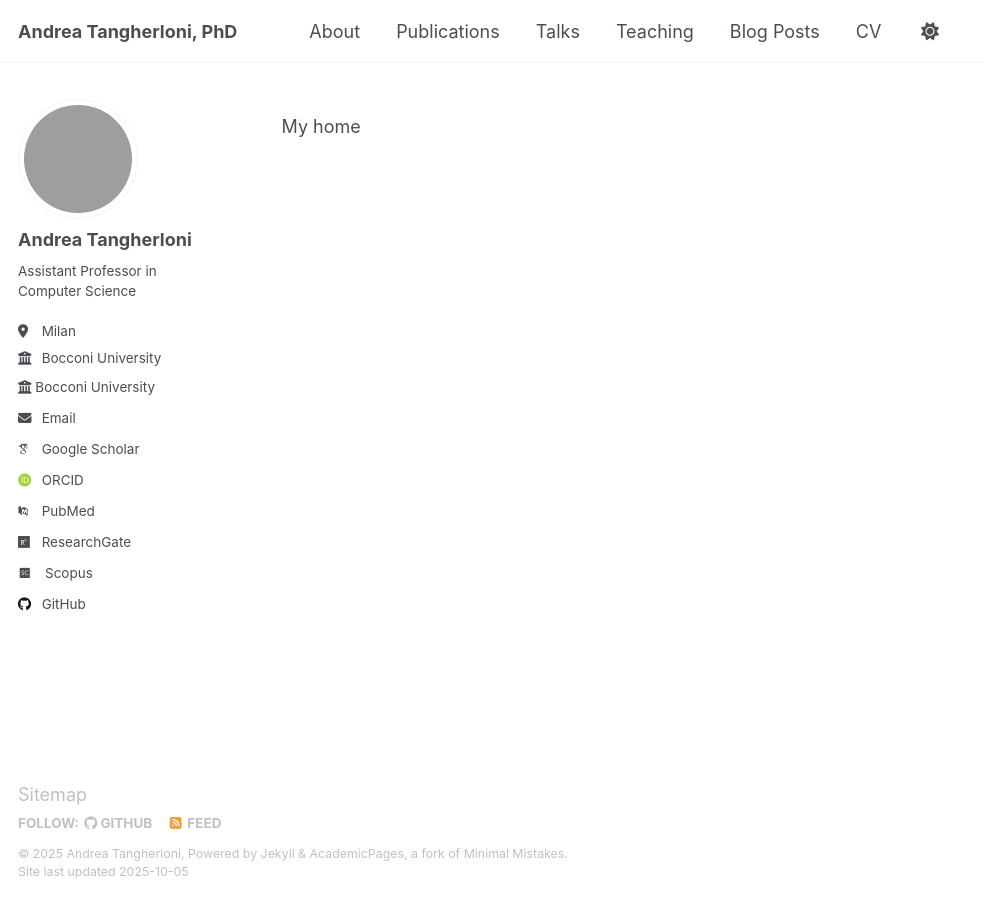
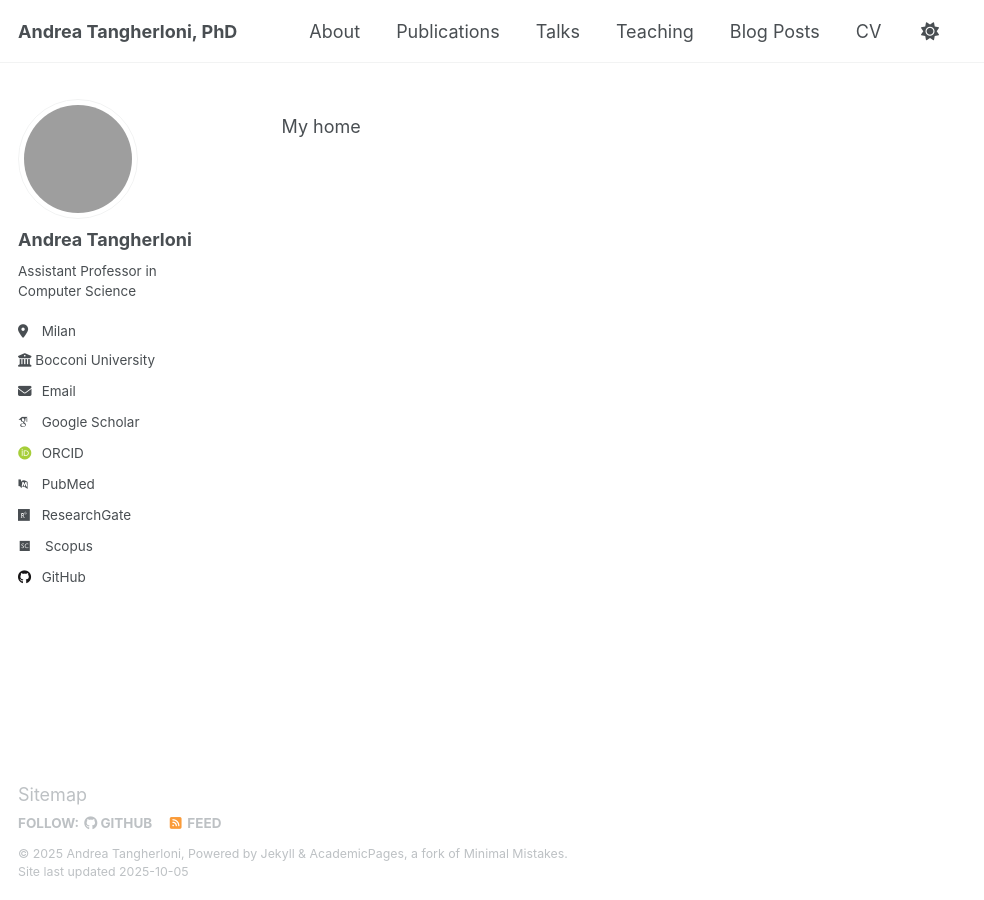
Before and after one commit to andreatangherloni/andreatangherloni.github.io, a Jekyll site: the page built from _pages/home.md, in a window 1280 px wide. Shown: the whole page, without its empty margins (0-984 px from the left). Built offline with Jekyll 4.4.1, drawn with Linux system fonts in a browser that asks for light colours; some web fonts are replaced.

Commit message:
custom link

```diff
--- a/_config.yml
+++ b/_config.yml
@@ -28,8 +28,8 @@ author:
   bio              : "Assistant Professor in Computer Science"
   location         : "Milan"
   employer         : "Bocconi University"
+  bocconi          : "https://cs.unibocconi.eu/people/andrea-tangherloni"
   # uri              :  "https://www.unibocconi.it/en"
-  bocconi          : "https://cs.unibocconi.eu/people/andrea-tangherloni"
   email            : "andrea.tangherlonin@unibocconi.it"
 
   # Academic websites
--- a/_includes/author-profile.html
+++ b/_includes/author-profile.html
@@ -3,8 +3,6 @@
 {% if page.author and site.data.authors[page.author] %}
   {% assign author = site.data.authors[page.author] %}{% else %}{% assign author = site.author %}
 {% endif %}
-
-</style>
 
 <div itemscope itemtype="http://schema.org/Person">
 
@@ -29,16 +27,26 @@
       {% if author.location %}
         <li class="author__desktop"><i class="fa-solid fa-location-dot icon-pad-right" aria-hidden="true"></i>{{ author.location }}</li>
       {% endif %}
+      <!-- {% if author.employer %}
+        <li class="author__desktop"><i class="fas fa-fw fa-building-columns icon-pad-right" aria-hidden="true"></i>{{ author.employer }}</li>
+      {% endif %} -->
       {% if author.employer %}
-        <li class="author__desktop"><i class="fas fa-fw fa-building-columns icon-pad-right" aria-hidden="true"></i>{{ author.employer }}</li>
+        <li>
+          {% if author.bocconi %}
+            <a href="{{ author.bocconi }}" target="_blank" rel="noopener noreferrer">
+              <i class="fas fa-university"></i> {{ author.employer }}
+            </a>
+          {% elsif author.uri %}
+            <a href="{{ author.uri }}" target="_blank" rel="noopener noreferrer">
+              <i class="fas fa-university"></i> {{ author.employer }}
+            </a>
+          {% else %}
+            <i class="fas fa-university"></i> {{ author.employer }}
+          {% endif %}
+        </li>
       {% endif %}
       {% if author.uri %}
         <li><a href="{{ author.uri }}"><i class="fas fa-fw fa-link icon-pad-right" aria-hidden="true"></i>{{ site.data.ui-text[site.locale].website_label | default: "Website" }}</a></li>
-      {% endif %}
-      {% if author.bocconi %}
-      <li><a href="{{ author.bocconi }}" target="_blank" rel="noopener noreferrer">
-        <i class="fas fa-university"></i> Bocconi University
-      </a></li>
       {% endif %}
       {% if author.email %}
         <li><a href="mailto:{{ author.email }}"><i class="fas fa-fw fa-envelope icon-pad-right" aria-hidden="true"></i>{{ site.data.ui-text[site.locale].email_label | default: "Email" }}</a></li>
```
